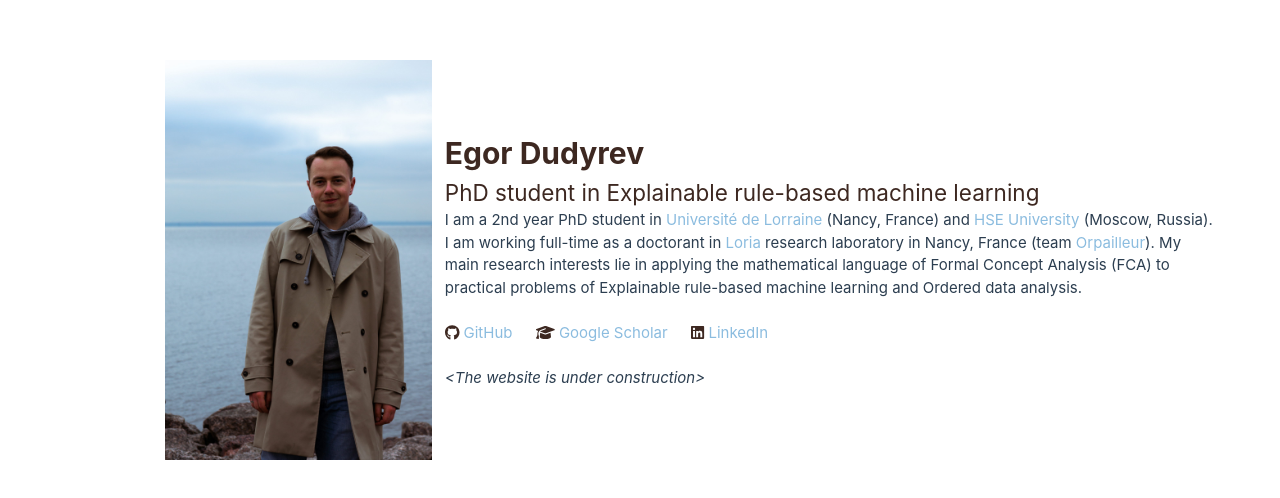
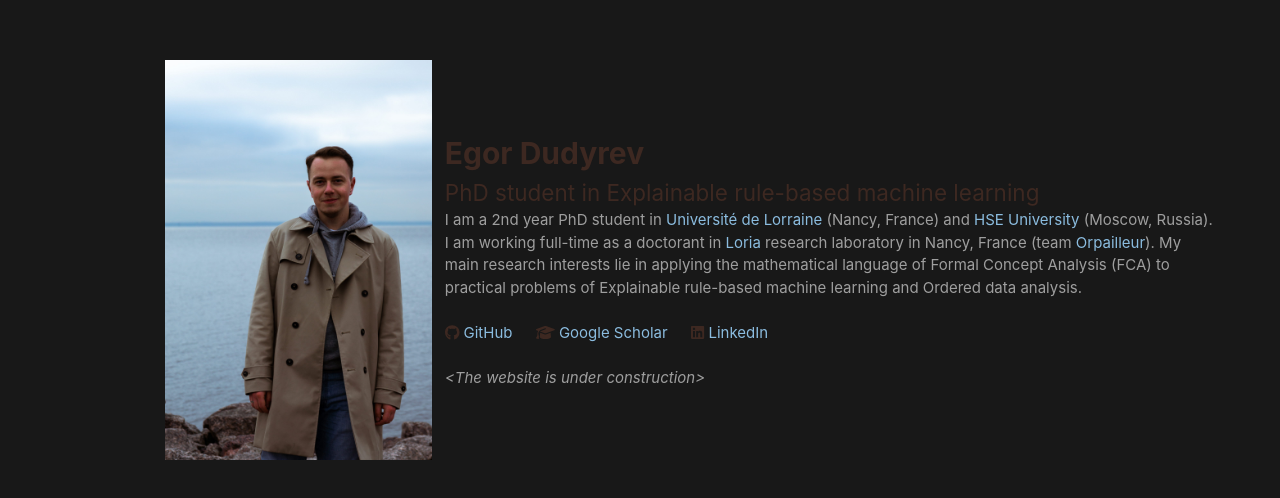
Before and after one commit to EgorDudyrev/EgorDudyrev.github.io, a Vue app: page / in a window 1280 px wide. Shown: the part 140-638 px from the top of the page. Built offline with nearby package versions, Linux system fonts and the light colour scheme.

Commit message:
Remove LightMode support

```diff
--- a/src/assets/base.css
+++ b/src/assets/base.css
@@ -23,31 +23,17 @@
 
 /* semantic color variables for this project */
 :root {
-  --color-background: var(--vt-c-white);
-  --color-background-soft: var(--vt-c-white-soft);
-  --color-background-mute: var(--vt-c-white-mute);
+  --color-background: var(--vt-c-black);
+  --color-background-soft: var(--vt-c-black-soft);
+  --color-background-mute: var(--vt-c-black-mute);
 
-  --color-border: var(--vt-c-divider-light-2);
-  --color-border-hover: var(--vt-c-divider-light-1);
+  --color-border: var(--vt-c-divider-dark-2);
+  --color-border-hover: var(--vt-c-divider-dark-1);
 
-  --color-heading: var(--vt-c-text-light-1);
-  --color-text: var(--vt-c-text-light-1);
+  --color-heading: var(--vt-c-text-dark-1);
+  --color-text: var(--vt-c-text-dark-2);
 
   --section-gap: 160px;
-}
-
-@media (prefers-color-scheme: dark) {
-  :root {
-    --color-background: var(--vt-c-black);
-    --color-background-soft: var(--vt-c-black-soft);
-    --color-background-mute: var(--vt-c-black-mute);
-
-    --color-border: var(--vt-c-divider-dark-2);
-    --color-border-hover: var(--vt-c-divider-dark-1);
-
-    --color-heading: var(--vt-c-text-dark-1);
-    --color-text: var(--vt-c-text-dark-2);
-  }
 }
 
 *,
```
